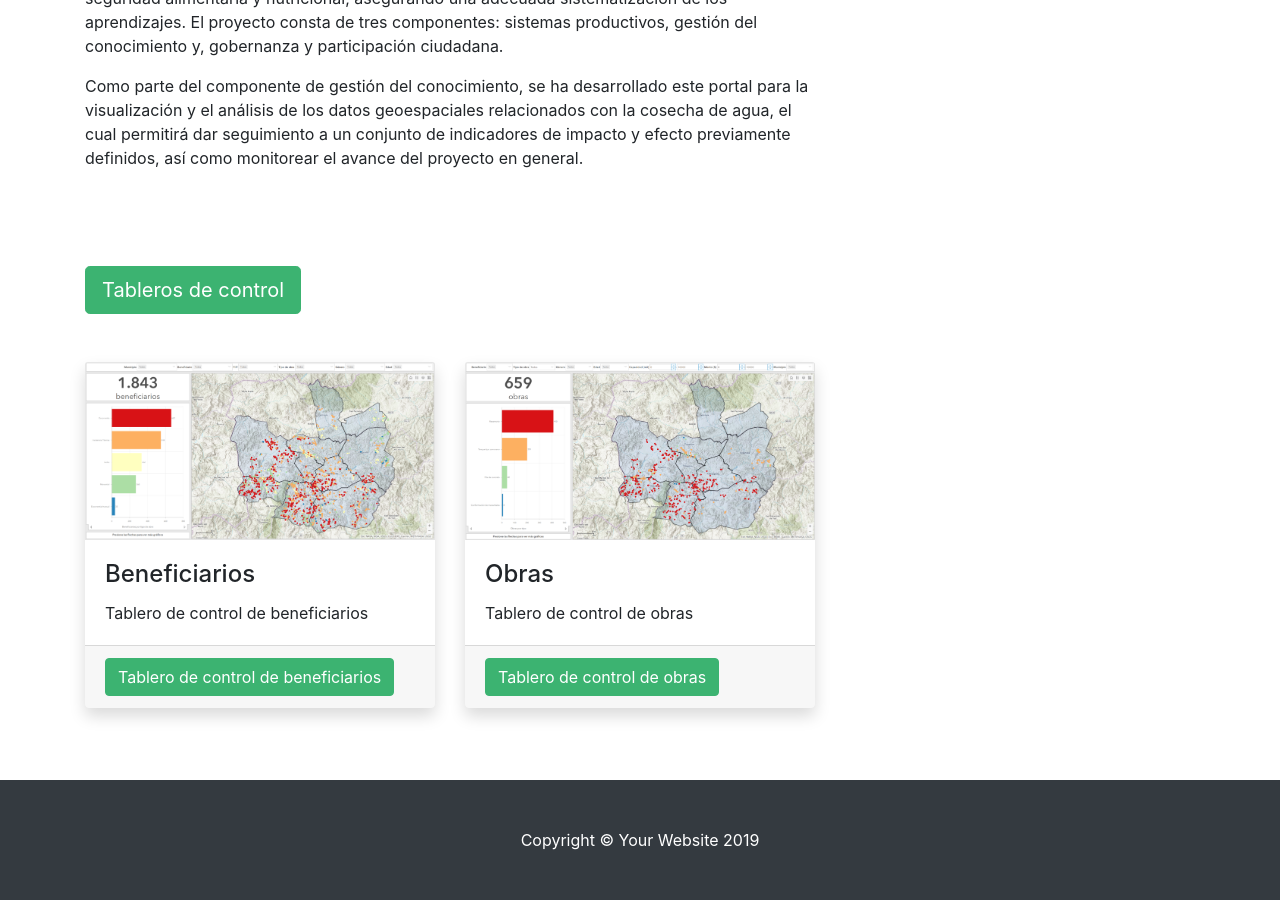
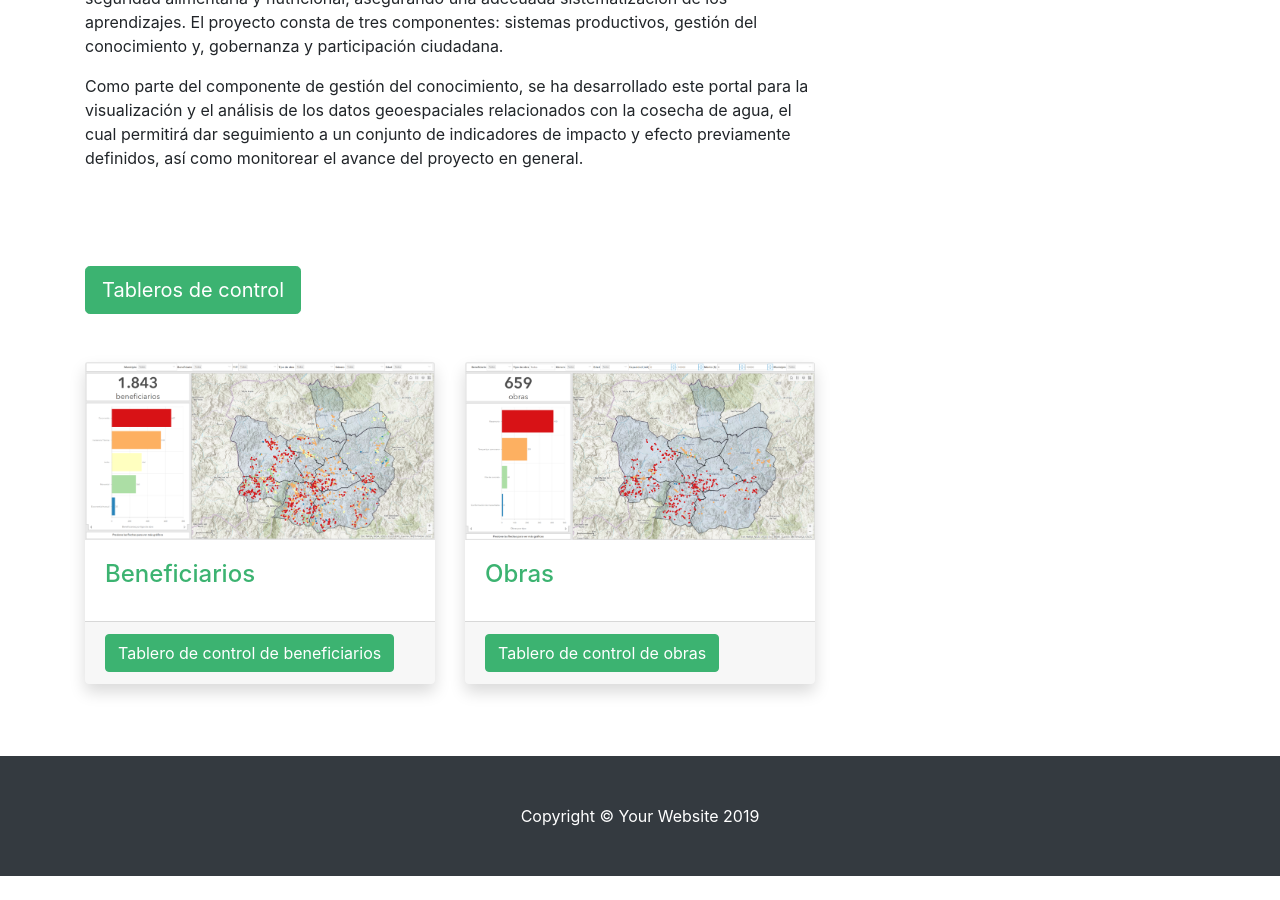
Before and after one commit to geo-cosecha-agua/geo-cosecha-agua.github.io, a Jekyll site: the page built from index.html, in a window 1280 px wide and 900 px high, scrolled down 730 px. Built offline with Jekyll 4.4.1, drawn with Linux system fonts in a browser that asks for light colours; after the commit the page ends 1606 px from its top, so only the background shows below that.

Commit message:
Modificar página principal

```diff
--- a/index.html
+++ b/index.html
@@ -25,10 +25,7 @@ layout: default
     <div class="card border-0 shadow h-100">
       <img class="card-img-top" src="assets/img/tablero-control-beneficiarios-2020-08-30-reducido.png" alt="" />
       <div class="card-body">
-        <h4 class="card-title">Beneficiarios</h4>
-        <p class="card-text">
-          Tablero de control de beneficiarios
-        </p>
+        <h4 class="card-title"><a href="https://www.arcgis.com/apps/opsdashboard/index.html#/d508c28df2df42e9a7628ac051b4229b">Beneficiarios</a></h4>
       </div>
       <div class="card-footer">
         <a href="https://www.arcgis.com/apps/opsdashboard/index.html#/d508c28df2df42e9a7628ac051b4229b" class="btn btn-primary">Tablero de control de beneficiarios</a>
@@ -39,10 +36,7 @@ layout: default
     <div class="card border-0 shadow h-100">
       <img class="card-img-top" src="assets/img/tablero-control-obras-2020-08-30-reducido.png" alt="" />
       <div class="card-body">
-        <h4 class="card-title">Obras</h4>
-        <p class="card-text">
-          Tablero de control de obras
-        </p>
+        <h4 class="card-title"><a href="https://geocatie.maps.arcgis.com/apps/opsdashboard/index.html#/718db0634fba42618c0fe0dda4dede88">Obras</a></h4>
       </div>
       <div class="card-footer">
         <a href="https://geocatie.maps.arcgis.com/apps/opsdashboard/index.html#/718db0634fba42618c0fe0dda4dede88" class="btn btn-primary">Tablero de control de obras</a>
```
